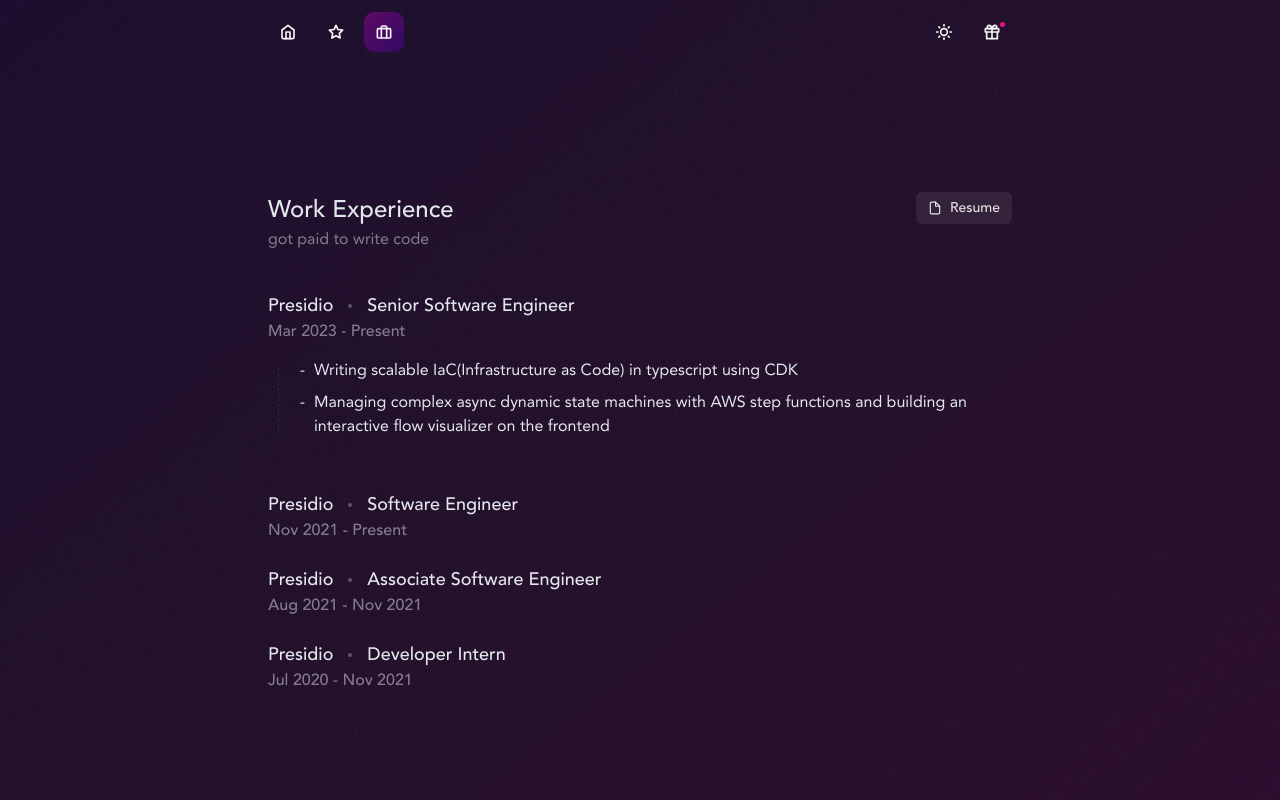
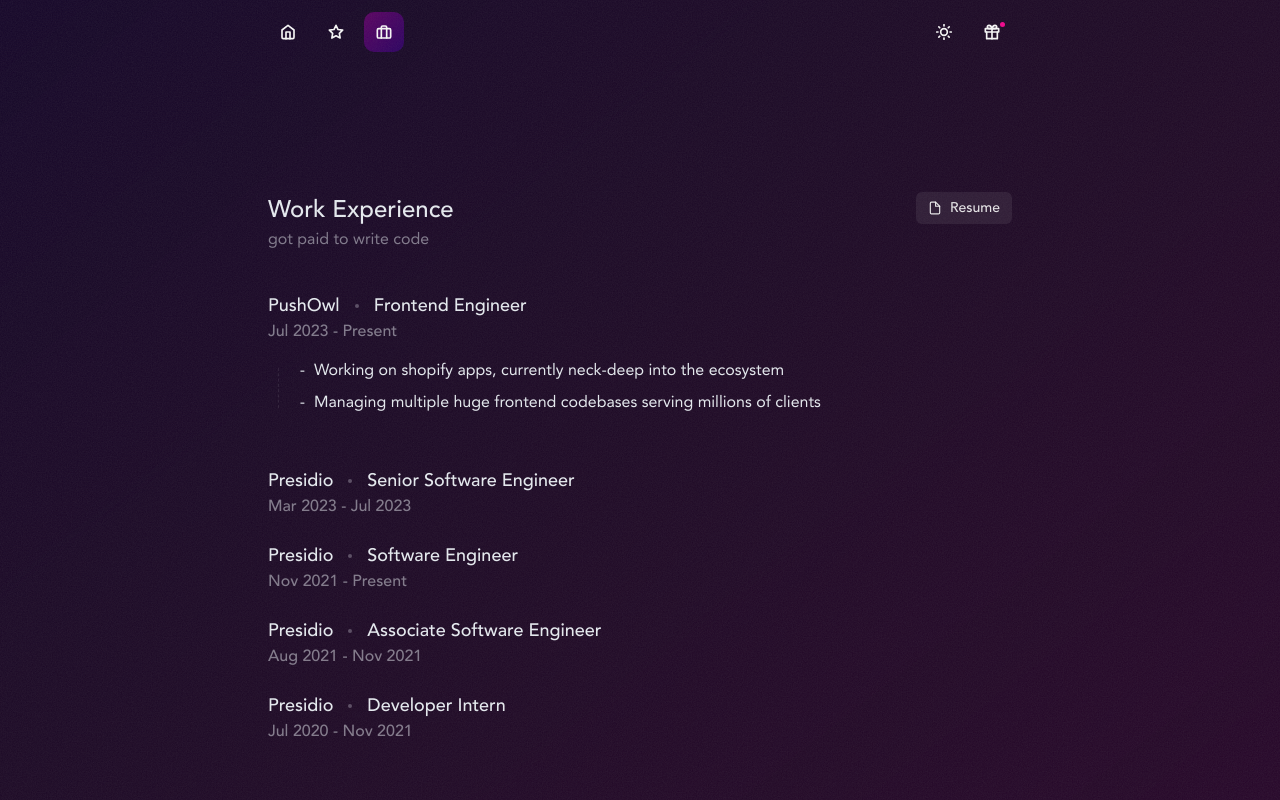
Before and after one commit to sanvishal/tkvishal-portfoliov2, a Next.js app: page /work in a window 1280 px wide. Built offline with nearby package versions, Linux system fonts and the light colour scheme.

Commit message:
life update ✨

```diff
--- a/views/WorkPage.tsx
+++ b/views/WorkPage.tsx
@@ -121,6 +121,55 @@
           >
             <HStack justifyContent="flex-start" alignItems="center" spacing={3}>
               <Text fontSize="lg" fontWeight="bold">
+                PushOwl
+              </Text>
+              <ArrowExpand />
+              <Text fontSize="lg" fontWeight="bold">
+                Frontend Engineer
+              </Text>
+            </HStack>
+            <Text fontSize="md" fontWeight="bold" opacity="0.5">
+              Jul 2023 - Present
+            </Text>
+          </AccordionButton>
+          <AccordionPanel pos="relative">
+            <SideLine />
+            <Box
+              as="ul"
+              sx={{
+                li: {
+                  margin: '8px 0',
+                  marginLeft: '30px',
+
+                  '&::marker': {
+                    content: '"-  "',
+                  },
+                },
+              }}
+            >
+              <li>Working on shopify apps, currently neck-deep into the ecosystem</li>
+              <li>Managing multiple huge frontend codebases serving millions of clients</li>
+            </Box>
+          </AccordionPanel>
+        </MotionAccordianItem>
+        <Spacer w="full" h={6} />
+        <MotionAccordianItem
+          variants={fadeInUp}
+          initial="from"
+          animate="to"
+          exit="exit"
+          transition={{ delay: 0.1 }}
+          border="none"
+        >
+          <AccordionButton
+            display="flex"
+            flexDirection="column"
+            alignItems="flex-start"
+            p={0}
+            role="group"
+          >
+            <HStack justifyContent="flex-start" alignItems="center" spacing={3}>
+              <Text fontSize="lg" fontWeight="bold">
                 Presidio
               </Text>
               <ArrowExpand />
@@ -129,7 +178,7 @@
               </Text>
             </HStack>
             <Text fontSize="md" fontWeight="bold" opacity="0.5">
-              Mar 2023 - Present
+              Mar 2023 - Jul 2023
             </Text>
           </AccordionButton>
           <AccordionPanel pos="relative">
```
Also changed, not shown: views/HomePage.tsx (+3 -4 lines).
